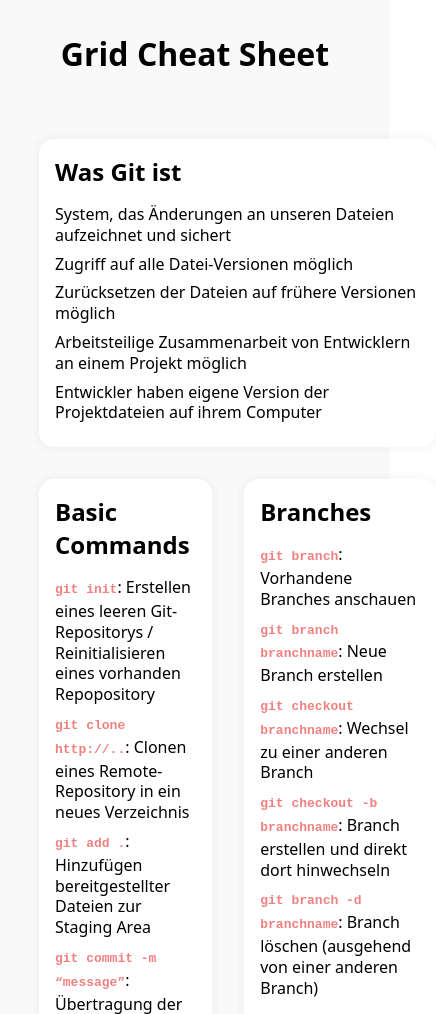
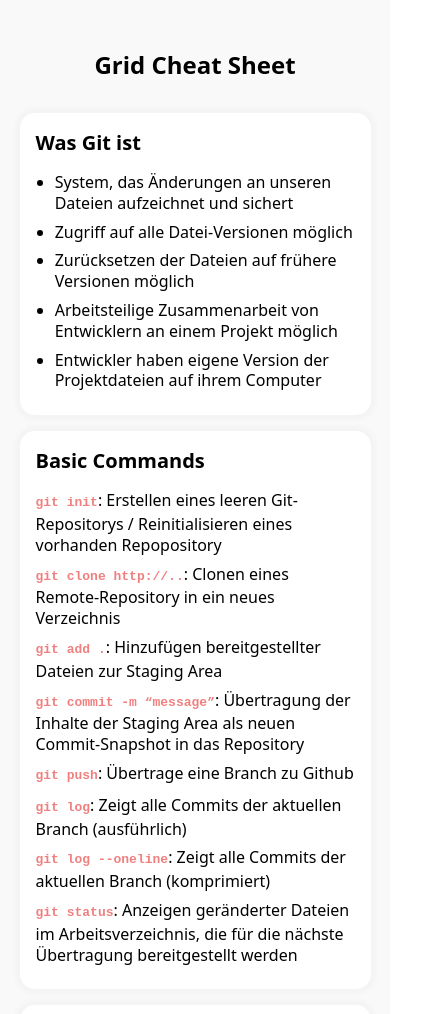
Before and after one commit to thomaserdmenger/superCode-Git-Cheat-Sheet-Project, a plain HTML site: page index.html in a window 390 px wide. Shown: the top 1014 px of the page, 436 px wide, since content can reach past the window. Drawn offline with Linux system fonts and the light colour scheme.

Commit message:
Add Responsiveness

```diff
--- a/style.css
+++ b/style.css
@@ -14,7 +14,7 @@ html {
 
 .wrapper {
   min-height: 100vh;
-  padding: 2rem 10%;
+  padding: 3rem 10%;
   display: flex;
   flex-direction: column;
   align-items: center;
@@ -22,11 +22,13 @@ html {
 }
 
 h1 {
-  margin-block-end: 4rem;
+  margin-block-end: 2rem;
+  font-size: clamp(1.5rem, 0.5229rem + 2.7523vw, 3rem);
 }
 
 h2 {
   margin-block-end: 1rem;
+  font-size: clamp(1.25rem, 0.7615rem + 1.3761vw, 2rem);
 }
 
 p,
@@ -35,11 +37,8 @@ li {
   line-height: 1.3em;
 }
 
+ol,
 ul {
-  list-style: none;
-}
-
-ol {
   padding-inline-start: 1.2rem;
 }
 
@@ -65,3 +64,18 @@ code {
 .grid-container article:nth-of-type(1) {
   grid-column: 1 / span 2;
 }
+
+@media only screen and (max-width: 768px) {
+  .wrapper {
+    padding: 3rem 5%;
+  }
+
+  .grid-container {
+    grid-template-columns: 1fr;
+    gap: 1rem;
+  }
+
+  .grid-container article:nth-of-type(1) {
+    grid-column: 1 / span 1;
+  }
+}
```
